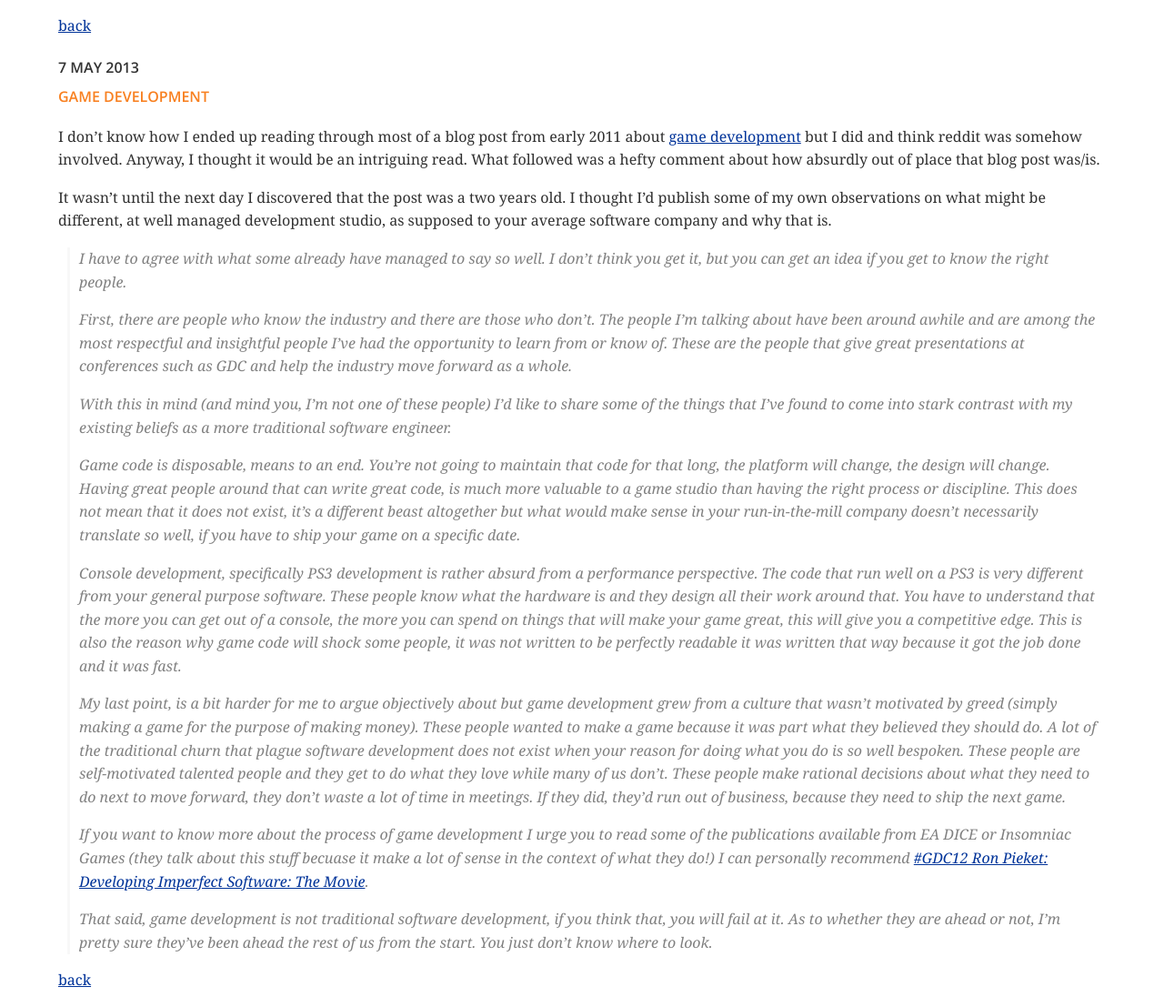
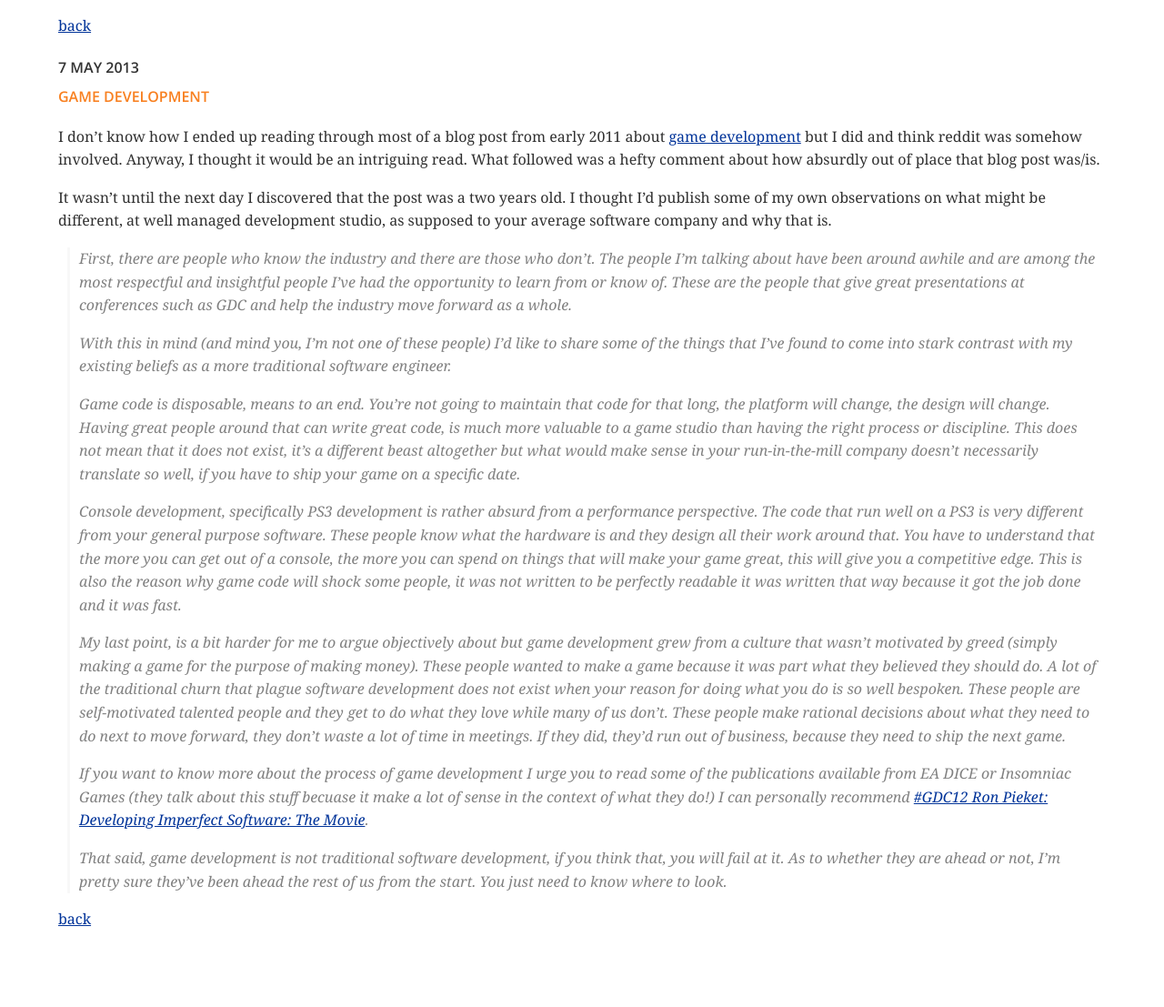
Before and after one commit to leidegre/leidegre.github.com, a Jekyll site: the page built from _posts/2013-05-07-game-development.md, in a window 1280 px wide. Shown: the whole page at 91% size. Built offline with Jekyll 4.4.1, drawn with Linux system fonts in a browser that asks for light colours; nearby versions of some CDN libraries; after the commit the page ends 1040 px from its top, so only the background shows below that.

Commit message:
Minor content change

```diff
--- a/_posts/2013-05-07-game-development.md
+++ b/_posts/2013-05-07-game-development.md
@@ -7,8 +7,6 @@ I don't know how I ended up reading through most of a blog post from early 2011
 
 It wasn't until the next day I discovered that the post was a two years old. I thought I'd publish some of my own observations on what might be different, at well managed development studio, as supposed to your average software company and why that is.
 
-> I have to agree with what some already have managed to say so well. I don't think you get it, but you can get an idea if you get to know the right people.
->
 > First, there are people who know the industry and there are those who don't. The people I'm talking about have been around awhile and are among the most respectful and insightful people I've had the opportunity to learn from or know of. These are the people that give great presentations at conferences such as GDC and help the industry move forward as a whole.
 >
 > With this in mind (and mind you, I'm not one of these people) I'd like to share some of the things that I've found to come into stark contrast with my existing beliefs as a more traditional software engineer.
@@ -21,7 +19,7 @@ It wasn't until the next day I discovered that the post was a two years old. I t
 >
 > If you want to know more about the process of game development I urge you to read some of the publications available from EA DICE or Insomniac Games (they talk about this stuff becuase it make a lot of sense in the context of what they do!) I can personally recommend [#GDC12 Ron Pieket: Developing Imperfect Software: The Movie][2].
 >
-> That said, game development is not traditional software development, if you think that, you will fail at it. As to whether they are ahead or not, I'm pretty sure they've been ahead the rest of us from the start. You just don't know where to look.
+> That said, game development is not traditional software development, if you think that, you will fail at it. As to whether they are ahead or not, I'm pretty sure they've been ahead the rest of us from the start. You just need to know where to look.
 
 [1]: http://blog.chromosundrift.com/2011/04/are-game-developers-15-years-behind.html
 [2]: http://www.insomniacgames.com/gdc12-ron-pieket-developing-imperfect-software-the-movie/
```
